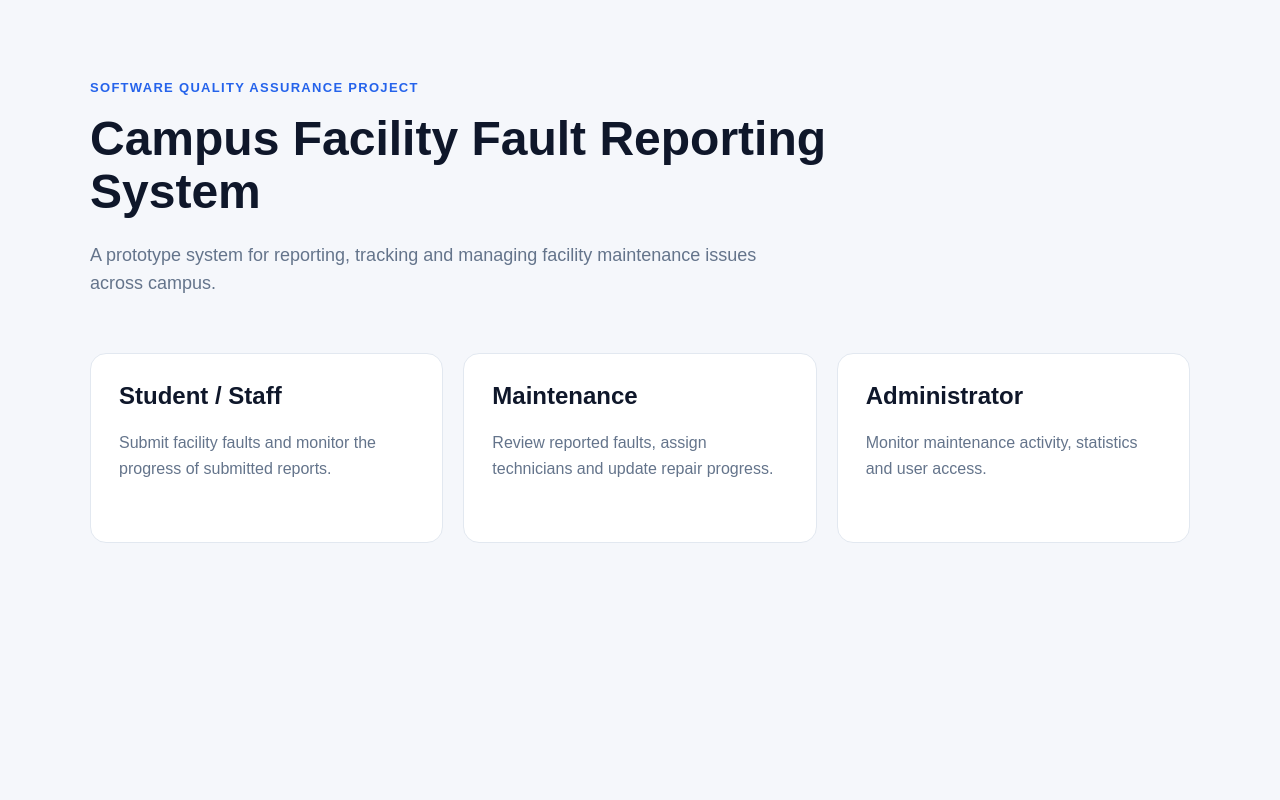
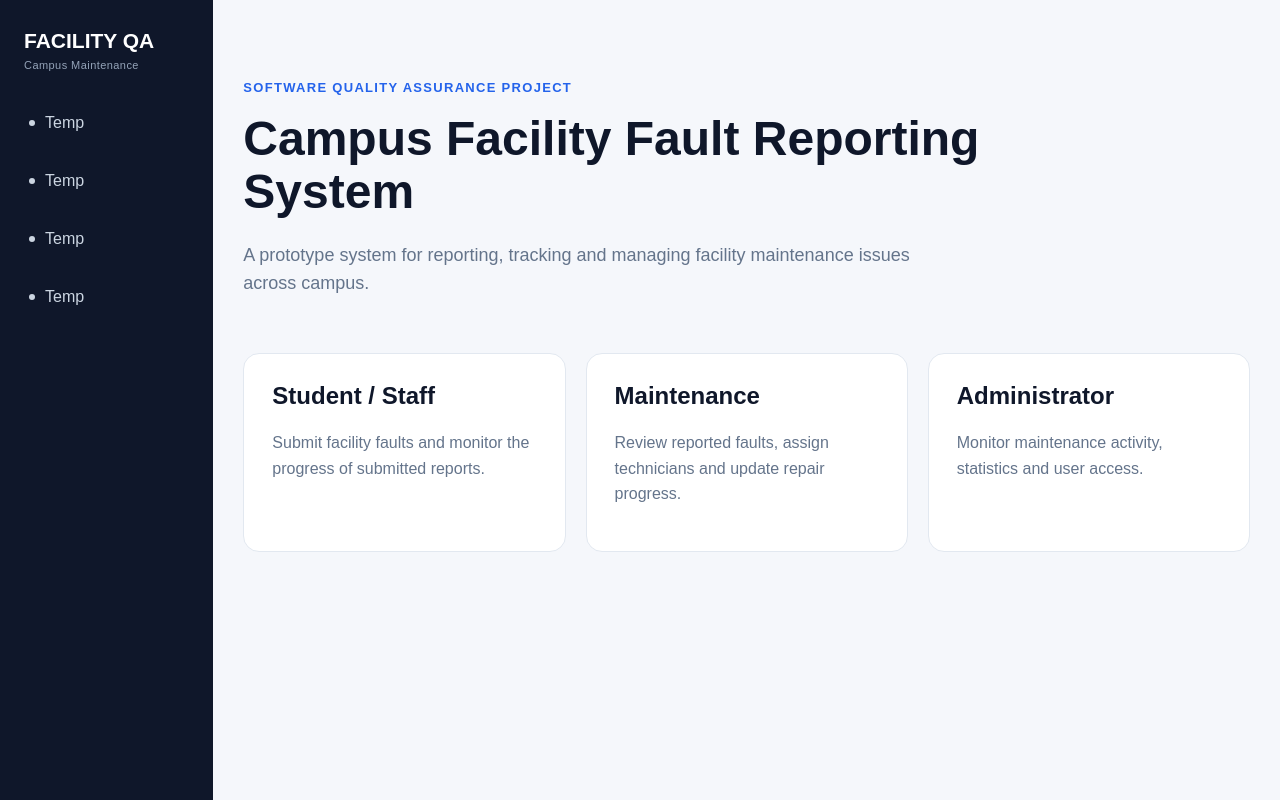
Before and after one commit to haozhehe/CFFR-MT, a Next.js app: page / in a window 1280 px wide. Built offline with nearby package versions, Linux system fonts and the light colour scheme.

Commit message:
Sidebar Implementation
Implemented basic sidebar

```diff
--- a/app/globals.css
+++ b/app/globals.css
@@ -12,6 +12,76 @@ body {
   background: #f5f7fb;
   color: #1f2937;
   font-family: Arial, Helvetica, sans-serif;
+}
+
+.app-shell {
+  display: flex;
+  min-height: 100vh;
+}
+
+.sidebar {
+  flex: 0 0 16.666667vw;
+  min-height: 100vh;
+  padding: 28px 16px;
+  background: #0f172a;
+}
+
+.sidebar-header {
+  margin: 0 8px 28px;
+}
+
+.sidebar-header h1 {
+  margin: 0;
+  color: white;
+  font-size: 21px;
+  line-height: 1.2;
+}
+
+.sidebar-header p {
+  margin: 6px 0 0;
+  color: #94a3b8;
+  font-size: 11px;
+  letter-spacing: 0.04em;
+}
+
+.sidebar-nav {
+  display: flex;
+  flex-direction: column;
+  gap: 10px;
+}
+
+.sidebar button {
+  display: flex;
+  align-items: center;
+  gap: 10px;
+  width: 100%;
+  padding: 14px 12px;
+  background: transparent;
+  border: 1px solid transparent;
+  border-radius: 8px;
+  color: #cbd5e1;
+  cursor: pointer;
+  text-align: left;
+}
+
+.sidebar button span {
+  width: 6px;
+  height: 6px;
+  flex: 0 0 6px;
+  border-radius: 50%;
+  background: currentColor;
+}
+
+.sidebar button:hover,
+.sidebar button:focus-visible {
+  background: hsl(221, 83%, 53%);
+  color: white;
+  outline: none;
+}
+
+.page-content {
+  flex: 1;
+  min-width: 0;
 }
 
 button,
@@ -40,7 +110,7 @@ a {
 
 .project-label {
   margin-bottom: 18px;
-  color: #2563eb;
+  color: hsl(221, 83%, 53%);
   font-size: 13px;
   font-weight: 700;
   letter-spacing: 0.1em;
--- a/app/layout.js
+++ b/app/layout.js
@@ -6,10 +6,31 @@ export const metadata = {
     "Campus Facility Fault Reporting and Maintenance Tracking System",
 };
 
+const requirement = "";
+
 export default function RootLayout({ children }) {
   return (
     <html lang="en">
-      <body>{children}</body>
+      <body>
+        <div className="app-shell">
+          <aside className="sidebar" aria-label="Main navigation">
+            <header className="sidebar-header">
+              <h1>FACILITY QA</h1>
+              <p>Campus Maintenance</p>
+            </header>
+            <nav className="sidebar-nav" aria-label="Facility QA sections">
+              <button type="button"><span aria-hidden="true" />Temp</button>
+              <button type="button"><span aria-hidden="true" />Temp</button>
+              <button type="button"><span aria-hidden="true" />Temp</button>
+              <button type="button"><span aria-hidden="true" />Temp</button>
+              {requirement && (
+                <button type="button"><span aria-hidden="true" />Admin</button>
+              )}
+            </nav>
+          </aside>
+          <main className="page-content">{children}</main>
+        </div>
+      </body>
     </html>
   );
 }
```
